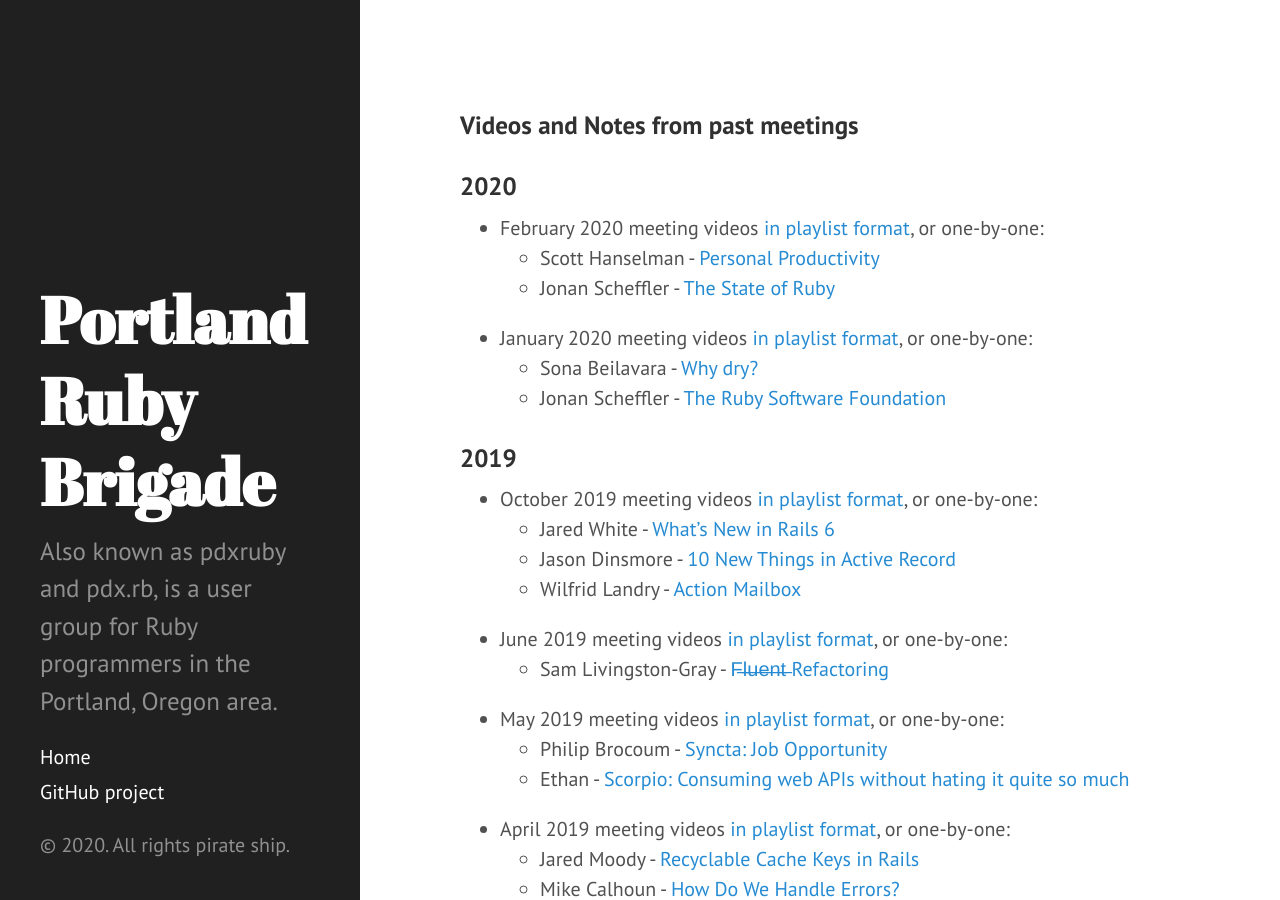
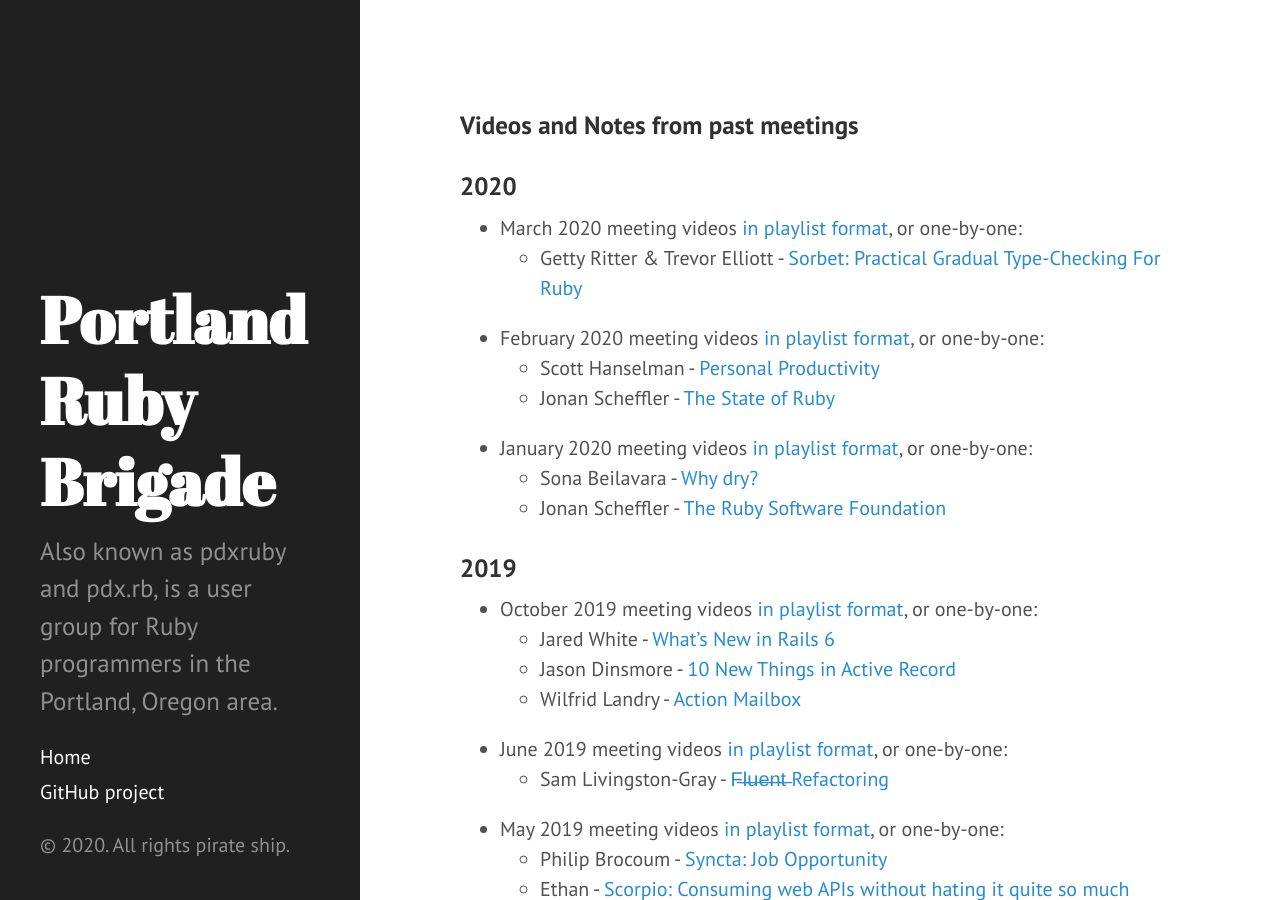
Before and after one commit to pdxruby/pdxruby.github.io, a Jekyll site: the page built from past-meetings.md, in a window 1280 px wide and 900 px high. Built offline with Jekyll 4.4.1, drawn with Linux system fonts in a browser that asks for light colours.

Commit message:
Add link for march video/playlist

```diff
--- a/past-meetings.md
+++ b/past-meetings.md
@@ -5,6 +5,9 @@ title: Past Meetings
 ### Videos and Notes from past meetings
 
 ### 2020
+
+- March 2020 meeting videos [in playlist format](https://www.youtube.com/playlist?list=PLw_tewW7y2HvDXMLdDU-3iDM00M8a-hsA), or one-by-one:
+    - Getty Ritter & Trevor Elliott - [Sorbet: Practical Gradual Type-Checking For Ruby](https://youtu.be/GVe3yv35__4)
 
 - February 2020 meeting videos [in playlist format](https://www.youtube.com/playlist?list=PLw_tewW7y2HuIn-o6QTp9IjESGeIsxDgk), or one-by-one:
     - Scott Hanselman - [Personal Productivity](https://youtu.be/RpH6IPhyh7I)
```
